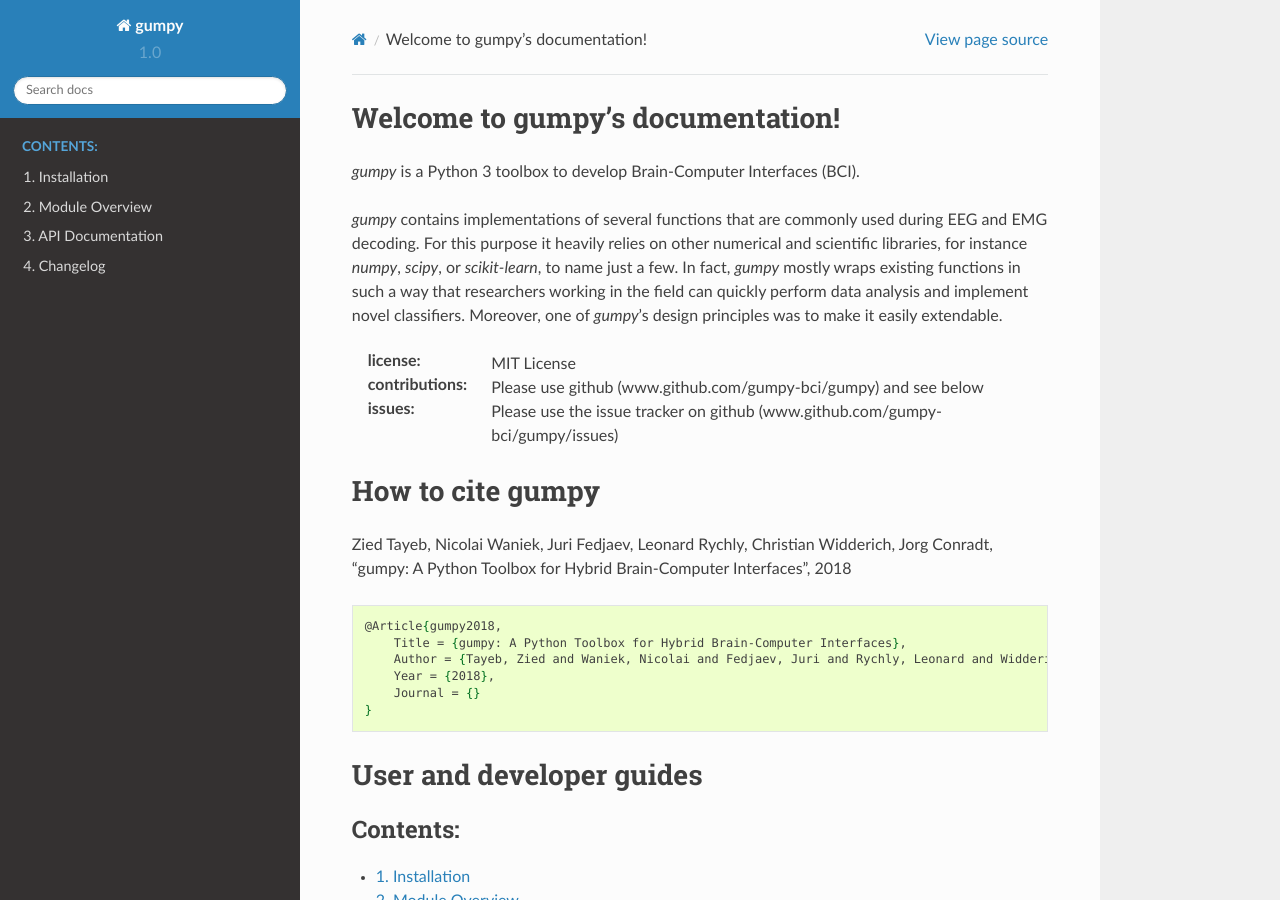
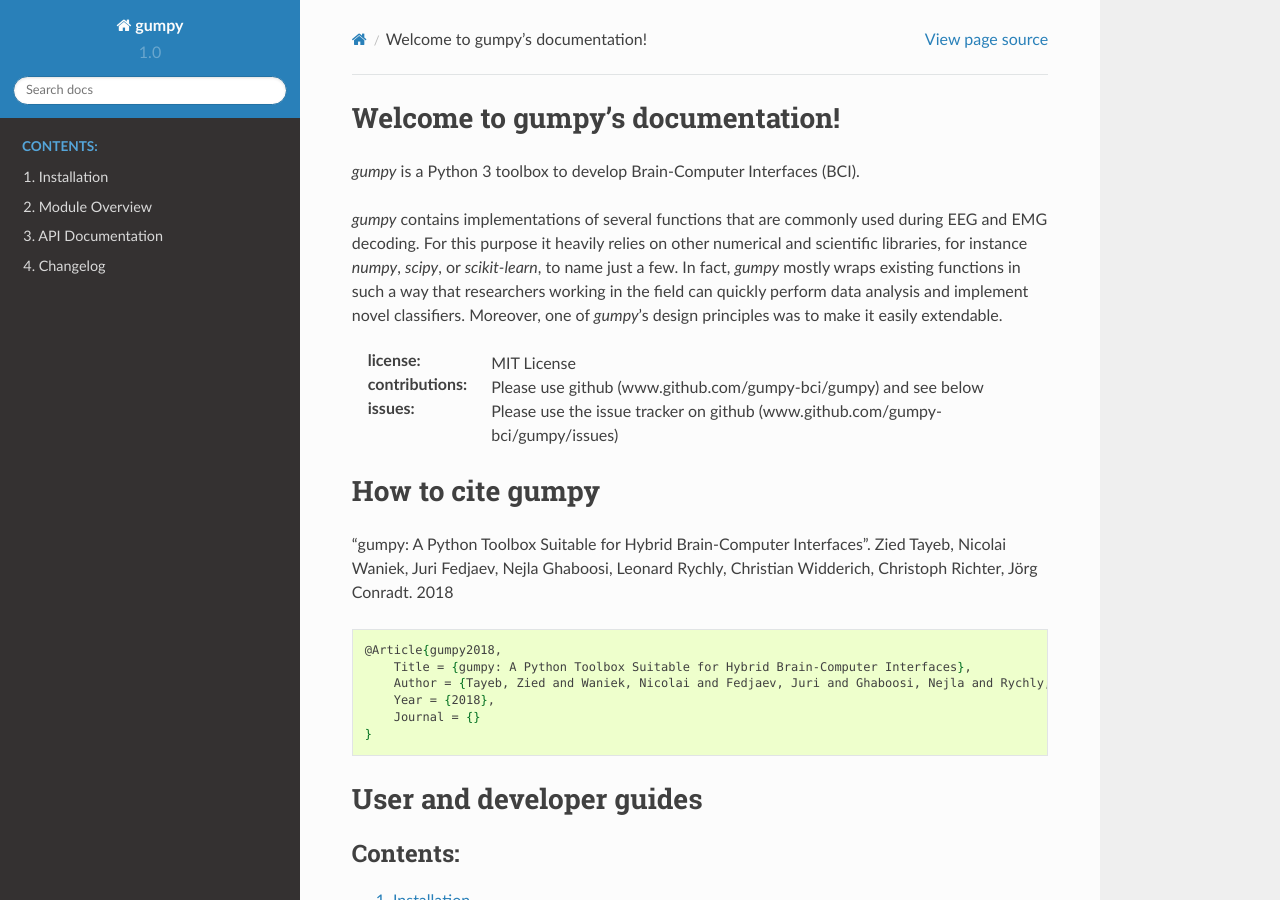
Before and after one commit to gumpy-bci/gumpy, a Sphinx documentation site: the page built from doc/source/index.rst, in a window 1280 px wide and 900 px high. Built offline with Sphinx 7.4.7 and the Read the Docs theme 2.0.0, drawn with Linux system fonts in a browser that asks for light colours.

Commit message:
Fixed citation information
List of authors got extended to include everyone who's currently working
on code and the paper.

```diff
--- a/doc/source/index.rst
+++ b/doc/source/index.rst
@@ -19,19 +19,18 @@ perform data analysis and implement novel classifiers. Moreover, one of
 How to cite gumpy
 =================
 
-Zied Tayeb, Nicolai Waniek, Juri Fedjaev, Leonard Rychly, Christian
-Widderich, Jorg Conradt, "gumpy: A Python Toolbox for Hybrid
-Brain-Computer Interfaces", 2018
+"gumpy: A Python Toolbox Suitable for Hybrid Brain-Computer Interfaces".
+Zied Tayeb, Nicolai Waniek, Juri Fedjaev, Nejla Ghaboosi, Leonard Rychly,
+Christian Widderich, Christoph Richter, Jörg Conradt. 2018
 
 .. code:: latex
 
     @Article{gumpy2018,
-        Title = {gumpy: A Python Toolbox for Hybrid Brain-Computer Interfaces},
-        Author = {Tayeb, Zied and Waniek, Nicolai and Fedjaev, Juri and Rychly, Leonard and Widderich, Christian and Conradt, Jorg},
+        Title = {gumpy: A Python Toolbox Suitable for Hybrid Brain-Computer Interfaces},
+        Author = {Tayeb, Zied and Waniek, Nicolai and Fedjaev, Juri and Ghaboosi, Nejla and Rychly, Leonard and Widderich, Christian and Richter, Christoph and Conradt, Jorg},
         Year = {2018},
         Journal = {}
     }
-
 
 
 User and developer guides
```
Also changed, not shown: README.rst (+7 -6 lines).
